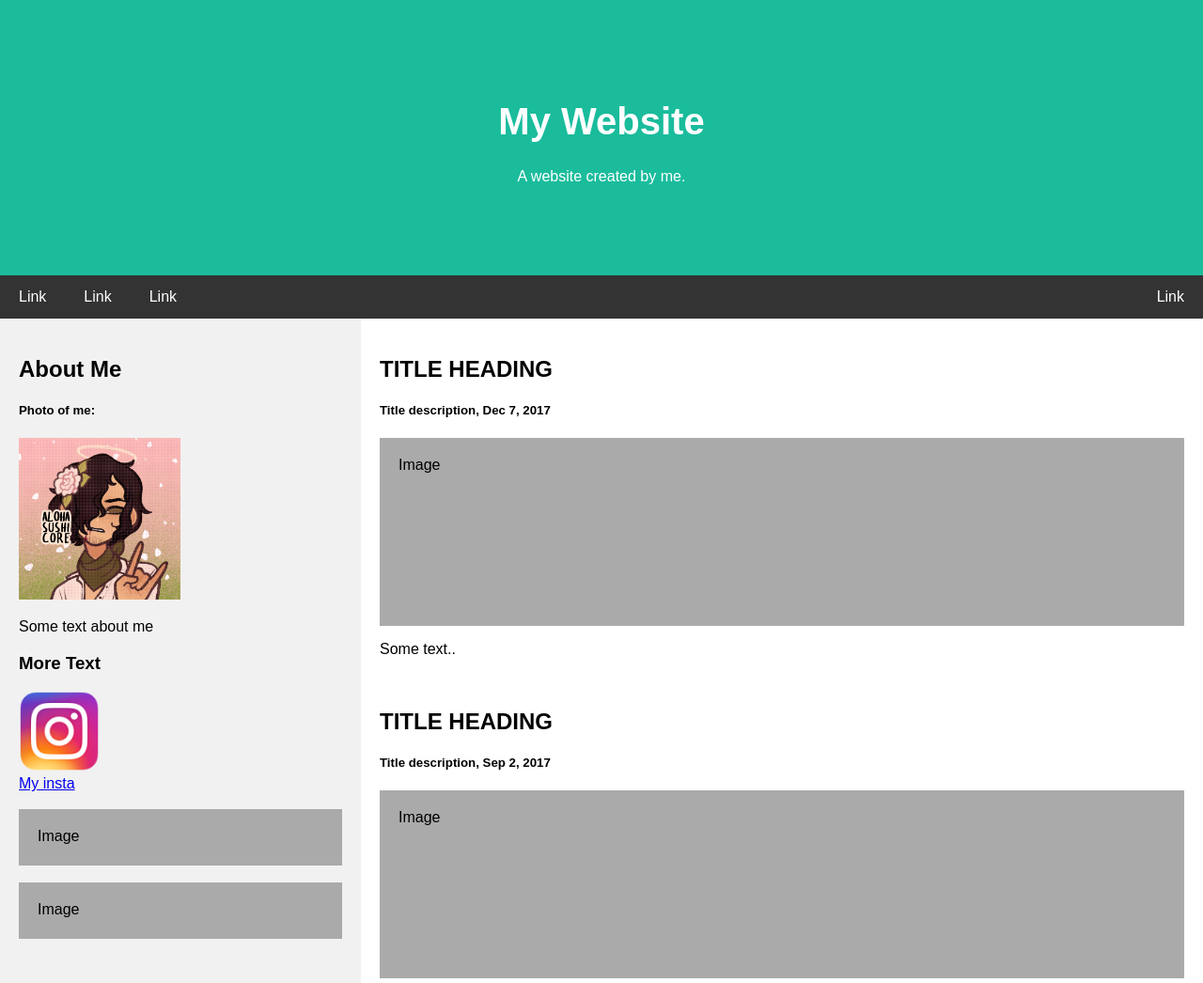
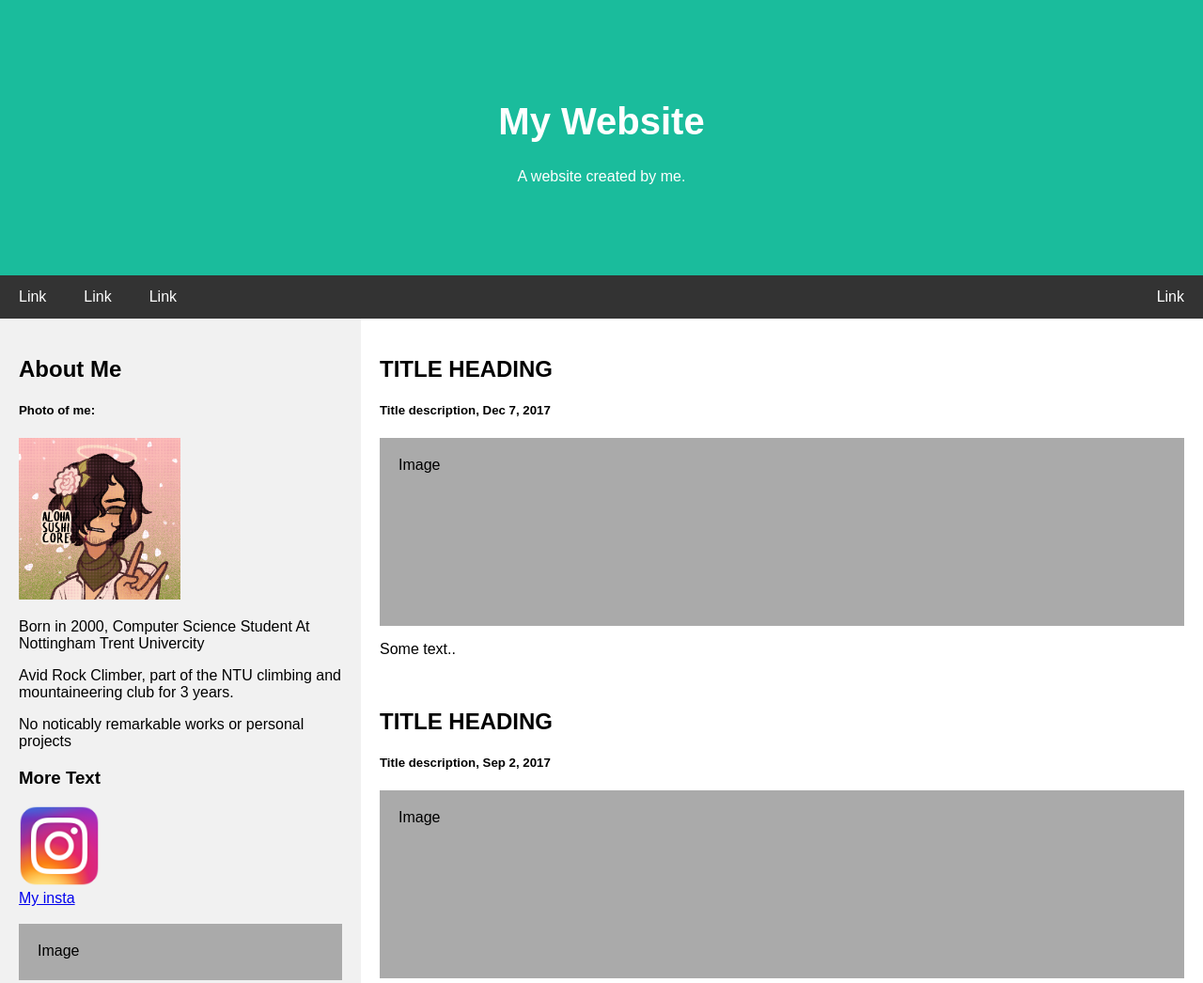
Before and after one commit to ShiftDomain/Website, a plain HTML site: page index.html in a window 1280 px wide. Shown: the top 1046 px of the page at 94% size. Drawn offline with Linux system fonts and the light colour scheme.

Commit message:
Added About text

```diff
--- a/index.html
+++ b/index.html
@@ -129,10 +129,14 @@ body {
         <h2>About Me</h2>
         <h5>Photo of me:</h5>
         <div class="image-wrapper"> <img src="images/profile_pic.png" style="width: 50%;" alt="My Profile Pic"></div>
-    <p>Some text about me</p>
+        <p>Born in 2000, Computer Science Student At Nottingham Trent Univercity</p>
+        <p>Avid Rock Climber, part of the NTU climbing and mountaineering club for 3 years.</p>
+        <p>No noticably remarkable works or personal projects</p>
+
         <h3>More Text</h3>
         <a href="https://www.instagram.com/jakku_pearce/">
-    <div class="image-wrapper"> <img src="images/instagram.png" style="width: 25%;" alt"instagram"></div>My insta</a><br><br>
+            <div class="image-wrapper"> <img src="images/instagram.png" style="width: 25%;" alt"instagram"></div>My insta
+        </a><br><br>
         <div class="fakeimg" style="height:60px;">Image</div><br>
         <div class="fakeimg" style="height:60px;">Image</div>
     </div>
```
Lines whose indentation alone changed are shown as unchanged.
